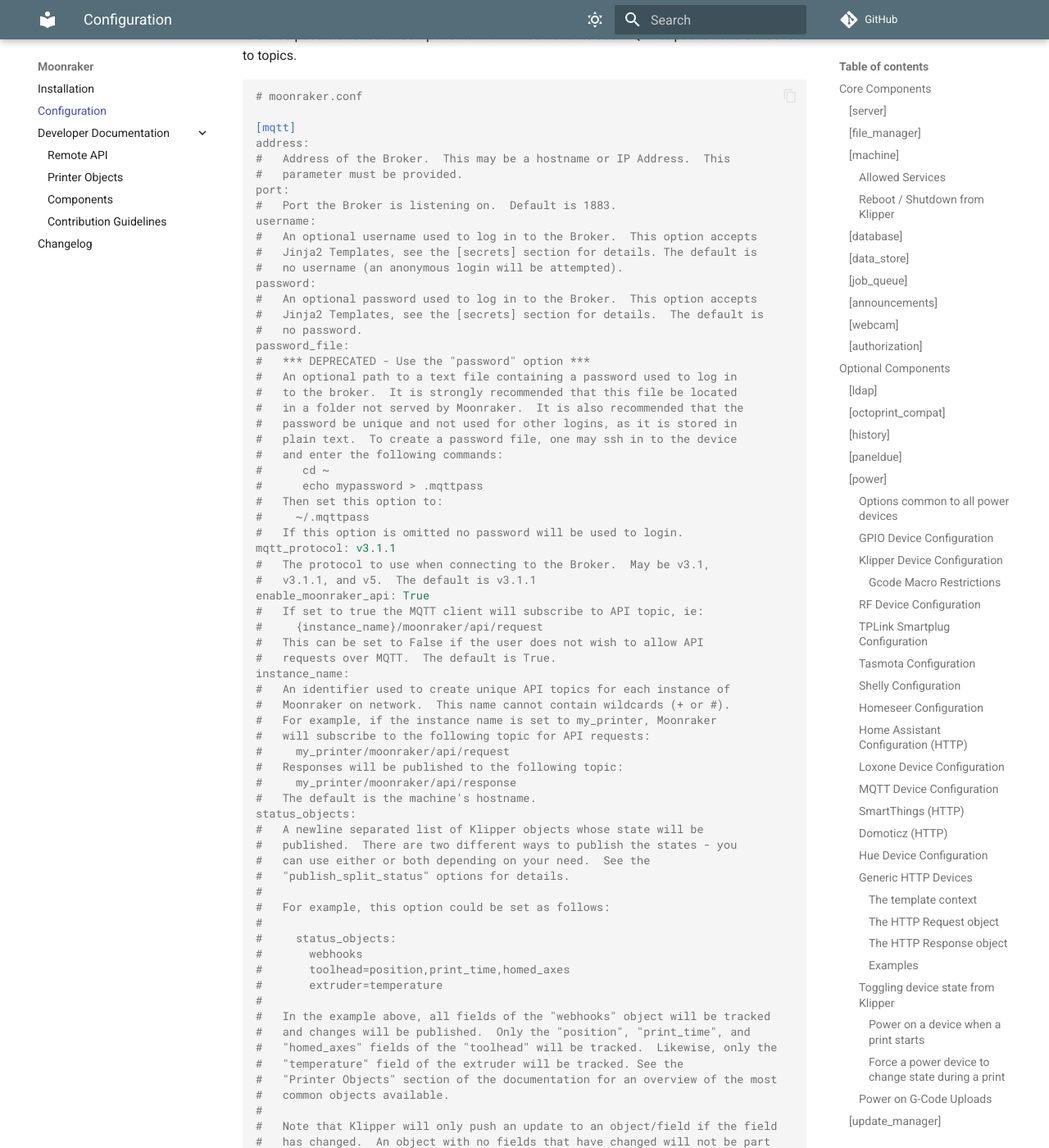
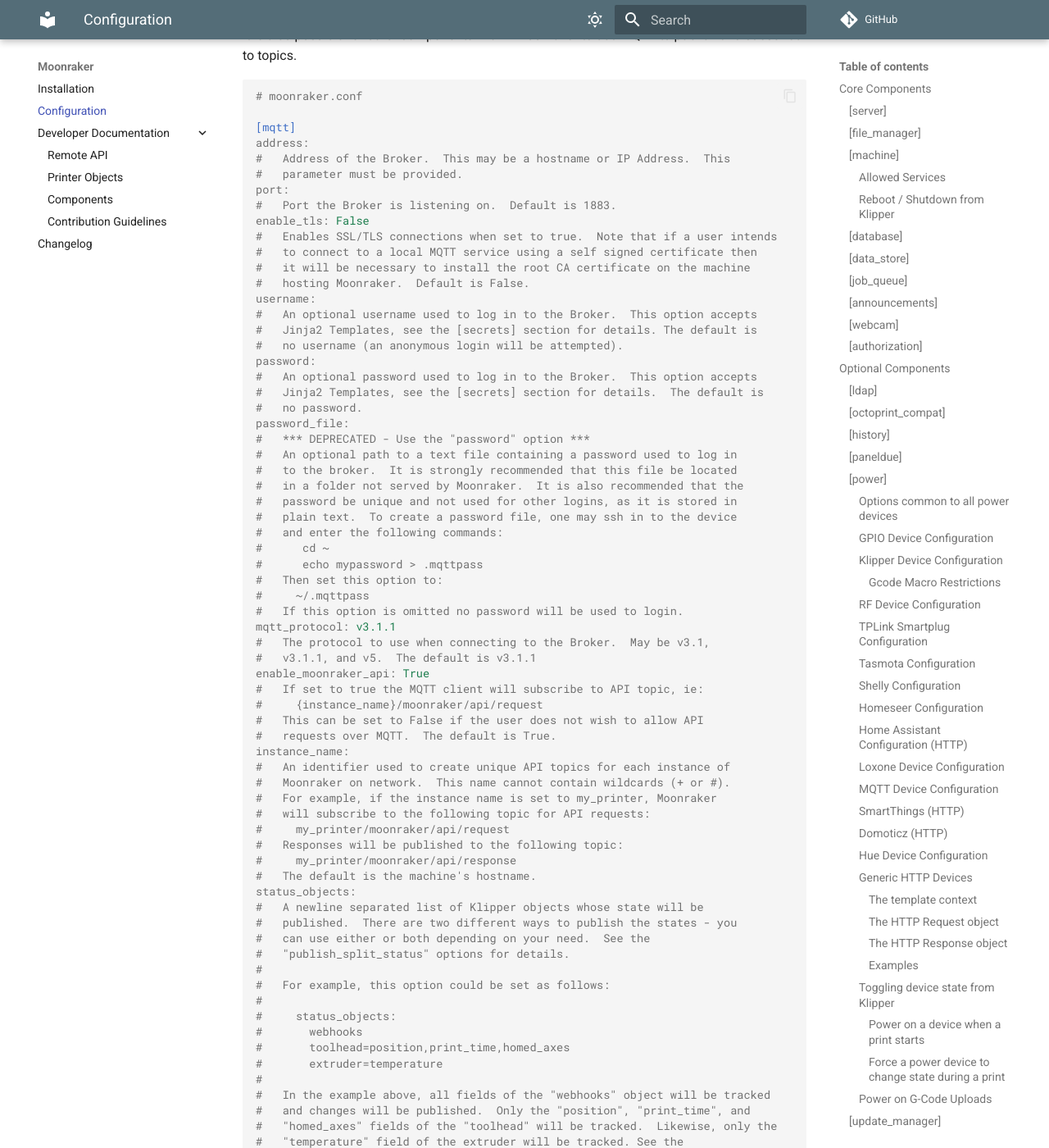
Before and after one commit to Arksine/moonraker, an MkDocs documentation site: the page built from docs/configuration.md, in a window 1280 px wide and 1400 px high, scrolled down 41627 px. Shown: the whole window at 82% size. Built offline with MkDocs 1.6.1 and Material for MkDocs 9.7.7, drawn with Linux system fonts in a browser that asks for light colours; comment, search, counter and statistics services are not loaded; some of the changed text lies outside the part shown.

Commit message:
docs: update configuration and changelog
Signed-off-by:  Eric Callahan <arksine.code@gmail.com>

```diff
--- a/docs/configuration.md
+++ b/docs/configuration.md
@@ -2114,6 +2114,11 @@
 #   parameter must be provided.
 port:
 #   Port the Broker is listening on.  Default is 1883.
+enable_tls: False
+#   Enables SSL/TLS connections when set to true.  Note that if a user intends
+#   to connect to a local MQTT service using a self signed certificate then
+#   it will be necessary to install the root CA certificate on the machine
+#   hosting Moonraker.  Default is False.
 username:
 #   An optional username used to log in to the Broker.  This option accepts
 #   Jinja2 Templates, see the [secrets] section for details. The default is
@@ -2178,6 +2183,10 @@
 #
 #   If not configured then no objects will be tracked and published to
 #   the klipper/status topic.
+status_interval:
+#   The interval (in seconds) between published status updates.  This value
+#   can be used to limit the rate of updates published.  By default Moonraker
+#   will publish Klipper status updates as it receives them.
 publish_split_status: False
 #   Configures how to publish status updates to MQTT.
 #
```
Also changed, not shown: docs/changelog.md (+5 -1 lines).
